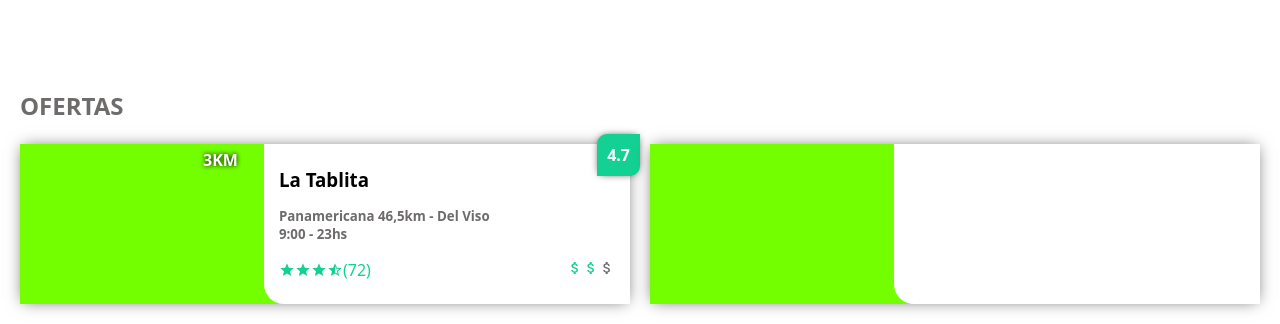
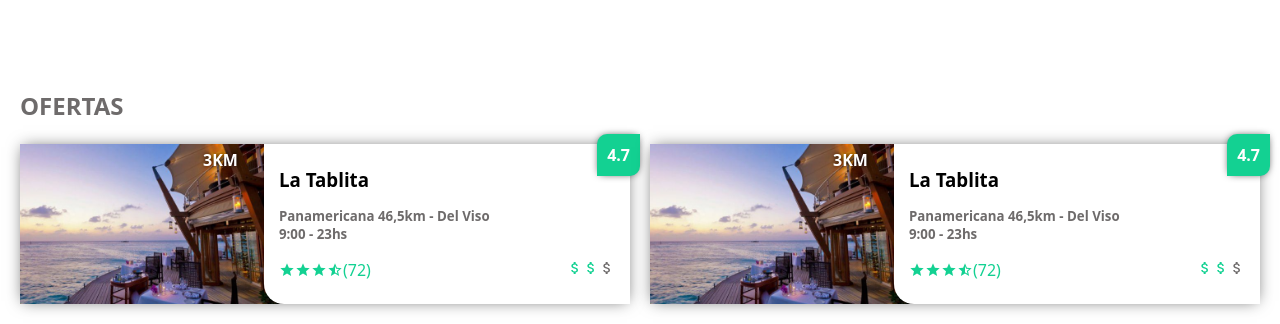
Before and after one commit to RubenFerraris/Tp2--App-Restaurante, a plain HTML site: page index.html in a window 1280 px wide. Shown: the part 531-855 px from the top of the page. Drawn offline with Linux system fonts and the light colour scheme.

Commit message:
correccion

```diff
--- a/css/bodegones.css
+++ b/css/bodegones.css
@@ -226,7 +226,9 @@ main {
         float: left;
         height: 100%;
         width: 45%;
-        background-color: rgb(115, 255, 0);
+        background-image: url(../img/restoranIgualinho.jpg);
+        background-position: center;
+        background-size: cover;
       }
 
       .desc_resto {
--- a/index.html
+++ b/index.html
@@ -62,7 +62,7 @@
                     <i class="iconos f30"><span class="iconos">
                             kebab_dining
                         </span></i>
-                    Morfi coreano
+                    Morfi
                 </a>
                 <a href="#" class="btn-cat">
                     <i class="iconos f30">tapas</i>
@@ -112,10 +112,33 @@
 
                 <div class="imagen_resto"></div>
 
-                <div class="desc_resto"></div>
+                <div class="desc_resto">
+                    <h3>La Tablita</h3>
+                    <h5 class="gris_txt">
+                        <p>Panamericana 46,5km - Del Viso</p>
+                        <p>9:00 - 23hs</p>
+                    </h5>
+                    <div class="precio_val">
+                        <div class="valoracion verde_txt">
+                            <i class="iconos">star</i>
+                            <i class="iconos">star</i>
+                            <i class="iconos">star</i>
+                            <i class="iconos">star_half</i>
+                            (72)
+                        </div>
+                        <div class="precio verde_txt">
+                            <i class="iconos">attach_money</i><i class="iconos">attach_money</i><i
+                                class="iconos gris_txt">attach_money</i>
+
+                        </div>
+                    </div>
+
+                </div>
+
+                <div class="puntuacion">4.7</div>
+                <div class="distancia"> 3KM</div>
 
             </article>
-
         </section>
     </main>
 
```
